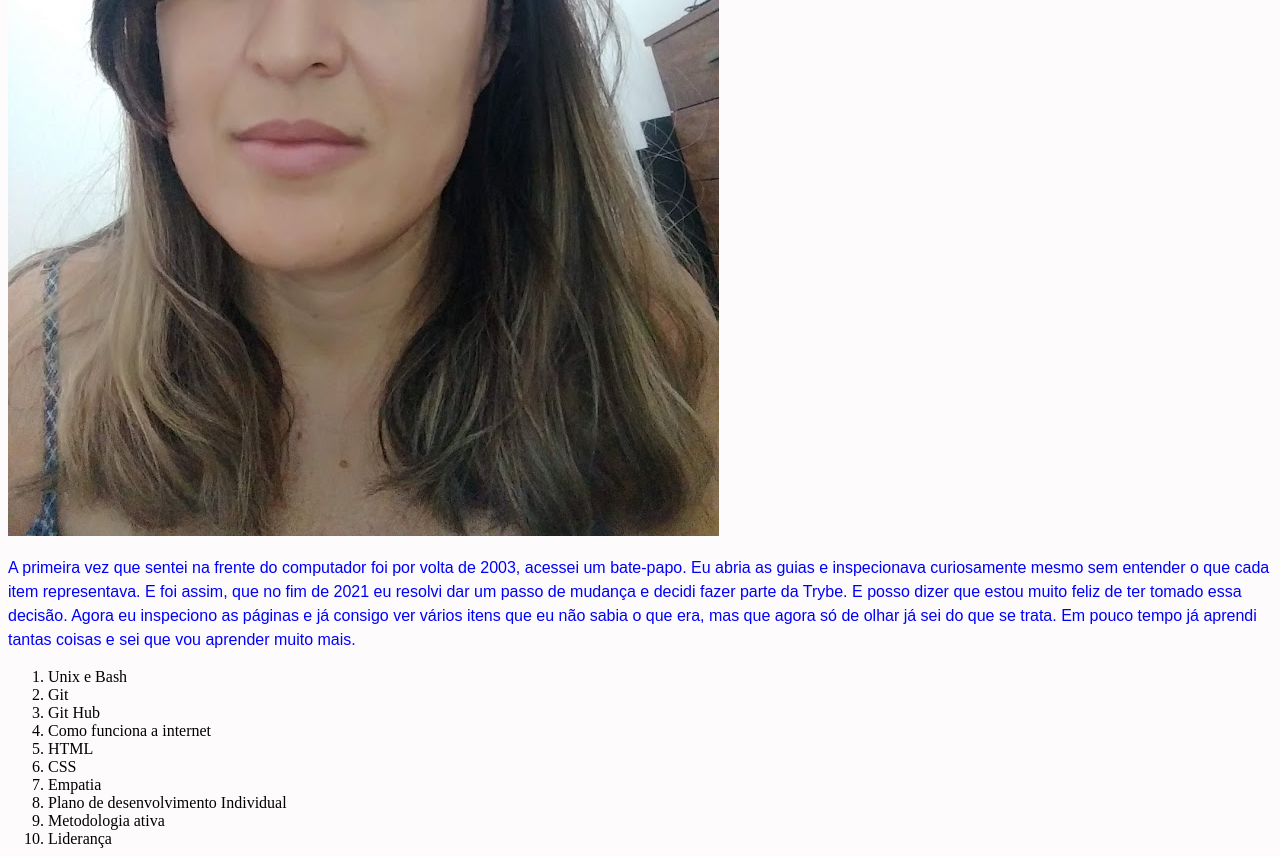
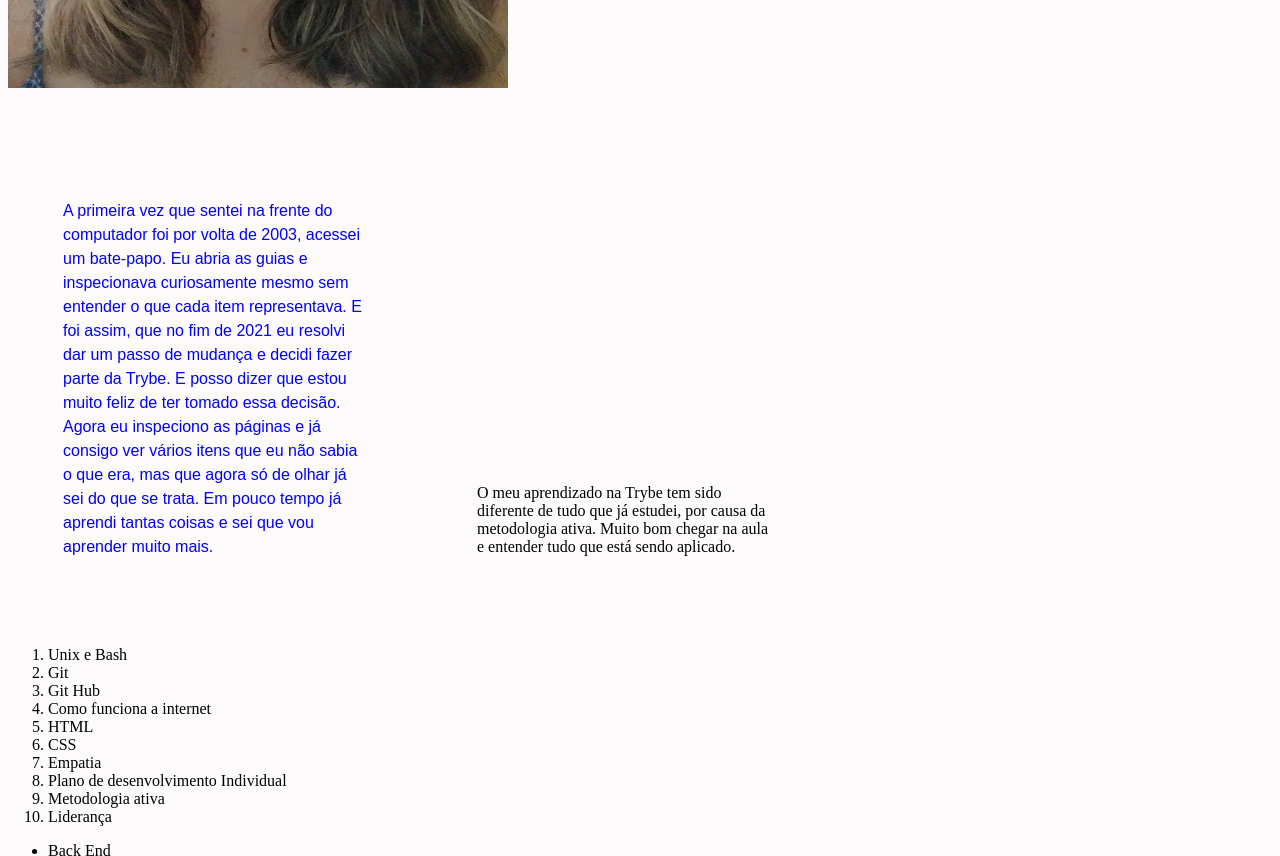
Before and after one commit to fehromao/Lessons-Learned, a website: page index.html in a window 1280 px wide. Shown: the part 420-1276 px from the top of the page. Drawn offline with Linux system fonts and the light colour scheme.

Commit message:
Finalizado o requisito 15

```diff
--- a/index.html
+++ b/index.html
@@ -13,11 +13,15 @@
         <h1 id="titulo">Lessons Learned - Trybe 2022</h1>
     </header>
 
-    <img src="minha_foto.jpg" id="minha_foto" alt="Fernanda Romão">
+    <img src="minha_foto.jpg" id="minha_foto" alt="Fernanda Romão"><br><br><br>
 
-    <article>
+     <article class="learning lado-esquerdo">
      <p class="fonte"> A primeira vez que sentei na frente do computador foi por volta de 2003, acessei um bate-papo.  Eu abria as guias e inspecionava curiosamente mesmo sem entender o que cada item representava. E foi assim, que no fim de 2021 eu resolvi dar um passo de mudança e decidi fazer parte da Trybe. E posso dizer que estou muito feliz de ter tomado essa decisão. Agora eu inspeciono as páginas e já consigo ver vários itens que eu não sabia o que era, mas que agora só de olhar já sei do que se trata. Em pouco tempo já aprendi tantas coisas e sei que vou aprender muito mais.</p>
     </article>
+
+       <section class ="learning lado-direito">
+        <aside>O meu aprendizado na Trybe tem sido diferente de tudo que já estudei, por causa da metodologia ativa. Muito bom chegar na aula e entender tudo que está sendo aplicado.</aside>
+    </section>
 
     <ol id="licoes_aprendidas">
         <li>Unix e Bash</li>
@@ -45,10 +49,6 @@
         <li>Front End</li>
     </ul>
 
-    <section id=learning>
-        <aside>O meu aprendizado na Trybe tem sido diferente de tudo que já estudei, por causa da metodologia ativa. Muito bom chegar na aula e entender tudo que está sendo aplicado.</aside>
-    </section><br>
-
     <nav>
 
         <a href="https://www.linkedin.com/in/fernandaromao/" target="_blank">Linkedin</a>
--- a/style.css
+++ b/style.css
@@ -9,15 +9,30 @@ body {
   border: rgb(253, 251, 251);
 }
 
-#learning {
+.learning {
   margin: 2px;
   padding: 50px;
   border: rgb(253, 251, 251) solid;
-}
+  width: 300px;
+  display: inline-block;
+  }
 
-.fonte {
+ .fonte {
   font-family: fantasy;
   font-size:medium;
   color: blue;
   line-height: 1.5;
 }
+
+#minha_foto {
+  width: 500px;
+  height: 500px;
+}
+
+.lado-esquerdo {
+
+}
+
+.lado-direito {
+
+}
```
